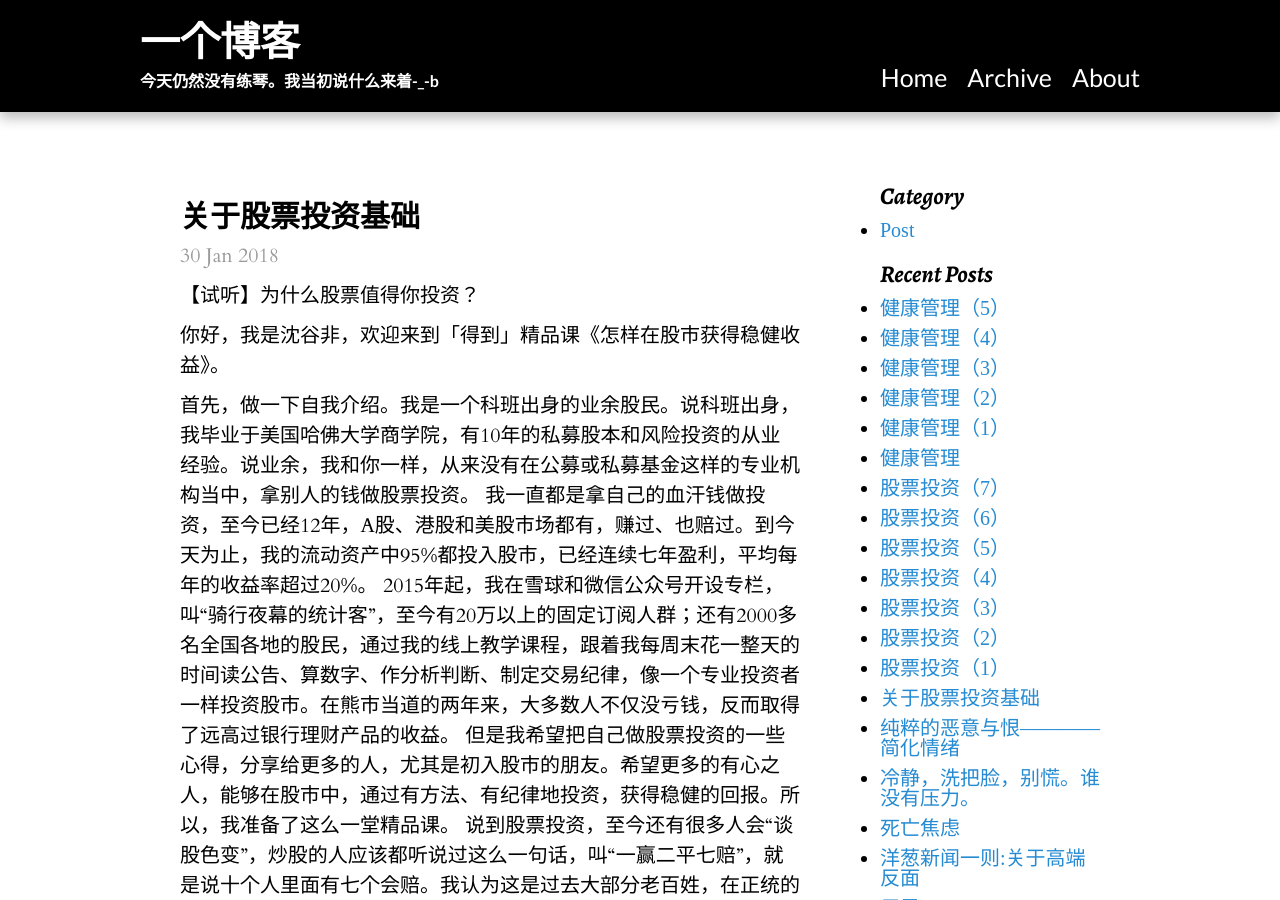
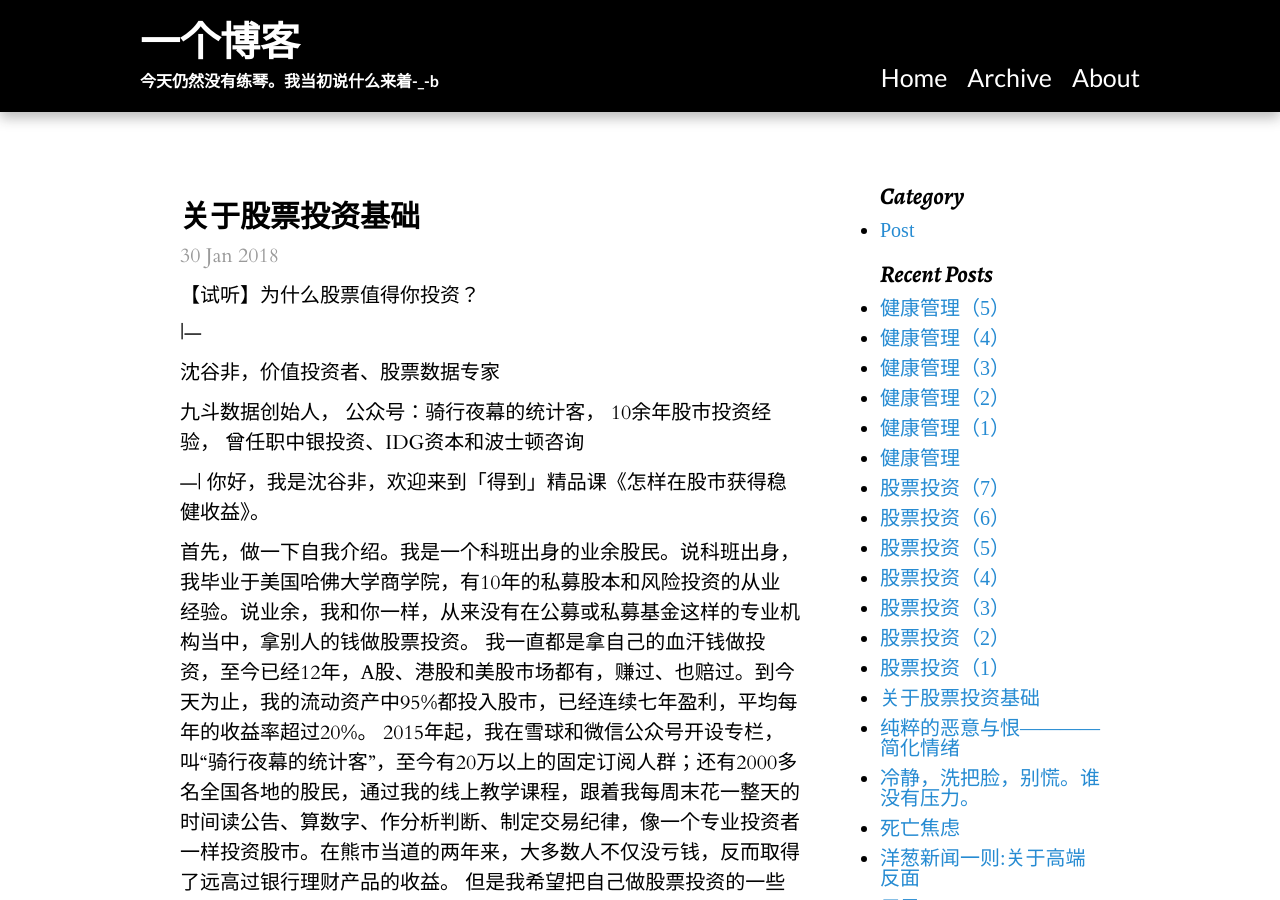
Before and after one commit to xjxuyang/xjxuyang.github.io, a Jekyll site: the page built from _posts/2018-01-30-关于股票投资基础.md, in a window 1280 px wide and 900 px high. Built offline with Jekyll 4.4.1, drawn with Linux system fonts in a browser that asks for light colours; some web fonts are replaced.

Commit message:
Update 2018-01-30-关于股票投资基础.md

```diff
--- a/_posts/2018-01-30-关于股票投资基础.md
+++ b/_posts/2018-01-30-关于股票投资基础.md
@@ -5,6 +5,16 @@ category: Post
 ---
 【试听】为什么股票值得你投资？
 
+|---
+
+沈谷非，价值投资者、股票数据专家
+
+九斗数据创始人，
+公众号：骑行夜幕的统计客，
+10余年股市投资经验，
+曾任职中银投资、IDG资本和波士顿咨询
+
+---|
 你好，我是沈谷非，欢迎来到「得到」精品课《怎样在股市获得稳健收益》。
 
 
```
